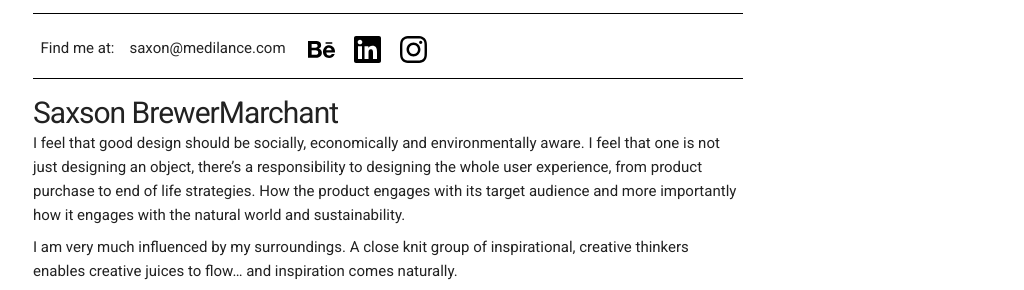
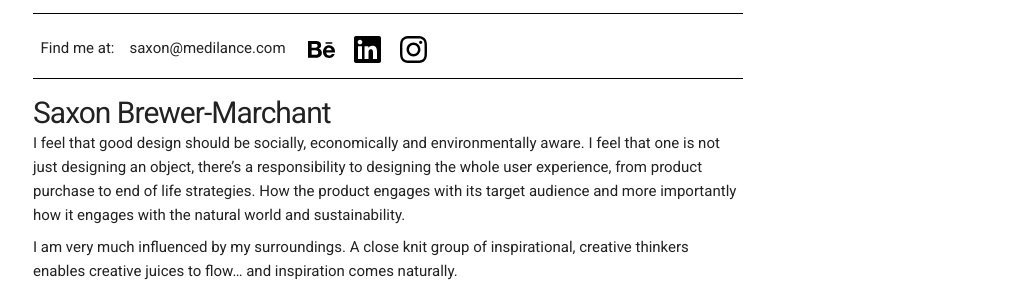
Before and after one commit to Elunn/greensnoteasy, a Jekyll site: the page built from profiles/saxon.html, in a window 1280 px wide. Shown: the part 371-661 px from the top of the page, without its empty margins (127-1151 px from the left). Built offline with Jekyll 4.4.1, drawn with Linux system fonts in a browser that asks for light colours; nearby versions of some CDN libraries; Markdown is read by kramdown in place of the engine named in the settings.

Commit message:
saxon profile

```diff
--- a/profiles/saxson.html
+++ b/profiles/saxon.html
@@ -25,7 +25,7 @@ layout: default
                             </div>
                         </div>
                         <hr>
-                        <h2>Saxson BrewerMarchant</h2>
+                        <h2>Saxon Brewer-Marchant</h2>
                         <p>I feel that good design should be socially, economically and environmentally aware. I feel that one is not just designing an object, there’s a responsibility to designing the whole user experience, from product purchase to end of life strategies. How the product engages with its target audience and more importantly how it engages with the natural world and sustainability.</p>
 
                         <p>I am very much influenced by my surroundings. A close knit group of inspirational, creative thinkers enables creative juices to flow… and inspiration comes naturally.</p>
--- a/who.html
+++ b/who.html
@@ -127,7 +127,7 @@ layout: default
                             </div>
 
                             <div class="profile">
-                                <a href="{{site.baseurl}}/profiles/saxson.html">
+                                <a href="{{site.baseurl}}/profiles/saxon.html">
                                     <img src="{{site.baseurl}}images/profiles/saxson.png" alt="profile picture" title="Saxson"><h1>Saxon</h1>
                                 </a>
                             </div>
```
